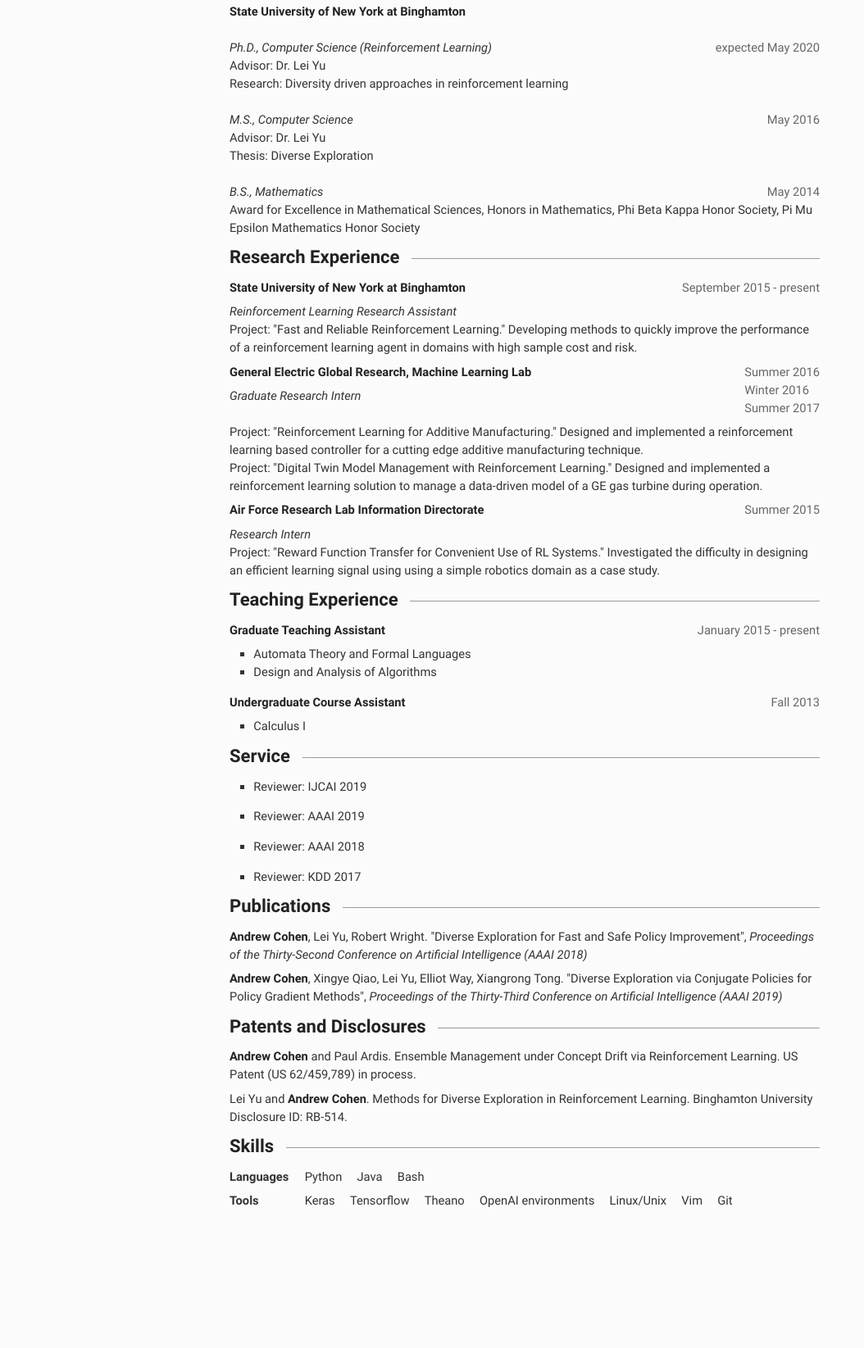
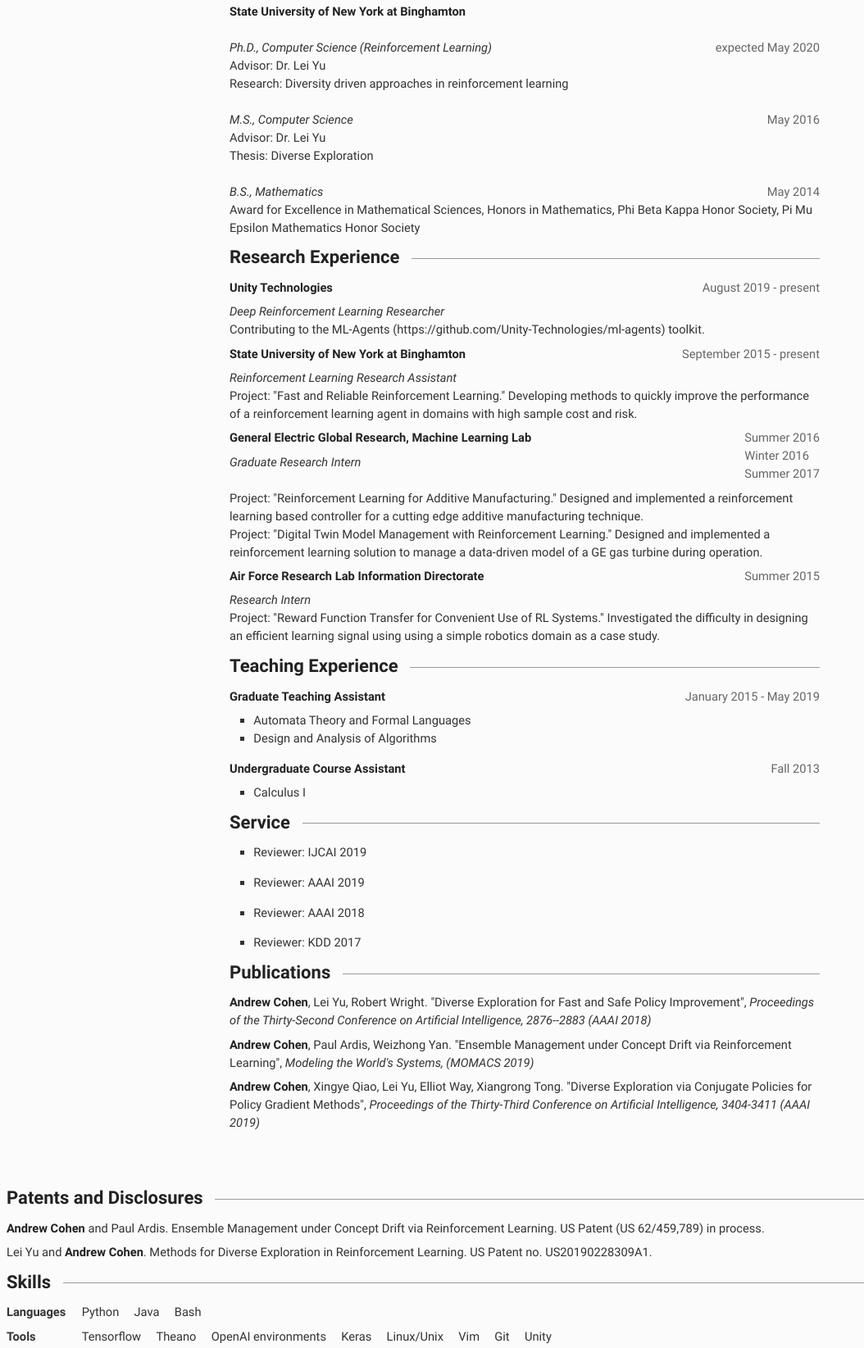
Before and after one commit to acohen13/resume, a plain HTML site: page index.html in a window 1280 px wide. Shown: the part 178-1823 px from the top of the page at 82% size, without its empty margins (0-1054 px from the left). Before the commit the page ends 1718 px from the top, so only its background shows below. Drawn offline with Linux system fonts and the light colour scheme.

Commit message:
patent/GE paper

```diff
--- a/index.html
+++ b/index.html
@@ -46,6 +46,16 @@
       <h2><span>Research Experience</span></h2>
       <div id="r experience">
         <p>
+		  <strong>Unity Technologies</strong>
+          <time>August 2019 - present</time>
+        </p>
+        <em>Deep Reinforcement Learning Researcher</em>
+		<br>
+		Contributing to the ML-Agents (https://github.com/Unity-Technologies/ml-agents) toolkit.
+		<br>
+
+
+        <p>
 		  <strong>State University of New York at Binghamton</strong>
           <time>September 2015 - present</time>
         </p>
@@ -79,7 +89,7 @@
       <div id="t experience">
         <p>
           <strong>Graduate Teaching Assistant</strong>
-          <time>January 2015 - present</time>
+          <time>January 2015 - May 2019</time>
         </p>
         <ul>
 	   	  <li>Automata Theory and Formal Languages</li>
@@ -115,11 +125,16 @@
 	  <h2><span>Publications</span></h2>
       <div id="publications">
         <p>
-		<strong>Andrew Cohen</strong>, Lei Yu, Robert Wright. "Diverse Exploration for Fast and Safe Policy Improvement", <em>Proceedings of the Thirty-Second Conference on Artificial Intelligence (AAAI 2018)</em>
+		<strong>Andrew Cohen</strong>, Lei Yu, Robert Wright. "Diverse Exploration for Fast and Safe Policy Improvement", <em>Proceedings of the Thirty-Second Conference on Artificial Intelligence, 2876--2883 (AAAI 2018)</em>
 
         </p>
+
+        <strong>Andrew Cohen</strong>, Paul Ardis, Weizhong Yan. "Ensemble Management under Concept Drift via Reinforcement Learning", <em>Modeling the World's Systems, (MOMACS 2019) </em>
+        </p>
+      </div>
+
         <p>
-		<strong>Andrew Cohen</strong>, Xingye Qiao, Lei Yu, Elliot Way, Xiangrong Tong. "Diverse Exploration via Conjugate Policies for Policy Gradient Methods", <em>Proceedings of the Thirty-Third Conference on Artificial Intelligence (AAAI 2019)</em>
+		<strong>Andrew Cohen</strong>, Xingye Qiao, Lei Yu, Elliot Way, Xiangrong Tong. "Diverse Exploration via Conjugate Policies for Policy Gradient Methods", <em>Proceedings of the Thirty-Third Conference on Artificial Intelligence, 3404-3411 (AAAI 2019)</em>
         </p>
       </div>
 
@@ -129,7 +144,7 @@
 		<strong>Andrew Cohen</strong> and Paul Ardis. Ensemble Management under Concept Drift via Reinforcement Learning. US Patent (US 62/459,789) in process.
 		</p>
 		<p>
-		Lei Yu and <strong>Andrew Cohen</strong>. Methods for Diverse Exploration in Reinforcement Learning. Binghamton University Disclosure ID: RB-514.
+		Lei Yu and <strong>Andrew Cohen</strong>. Methods for Diverse Exploration in Reinforcement Learning. US Patent no. US20190228309A1.
 		</p>
       </div>
 
@@ -144,13 +159,14 @@
         </ul>
         <ul>
           <li class="strong">Tools</li>
-		  <li>Keras</li>
           <li>Tensorflow</li>
           <li>Theano</li>
           <li>OpenAI environments</li>
+		  <li>Keras</li>
           <li>Linux/Unix</li>
           <li>Vim</li>
           <li>Git</li>
+          <li>Unity</li>
         </ul>
       </div>
 
```
